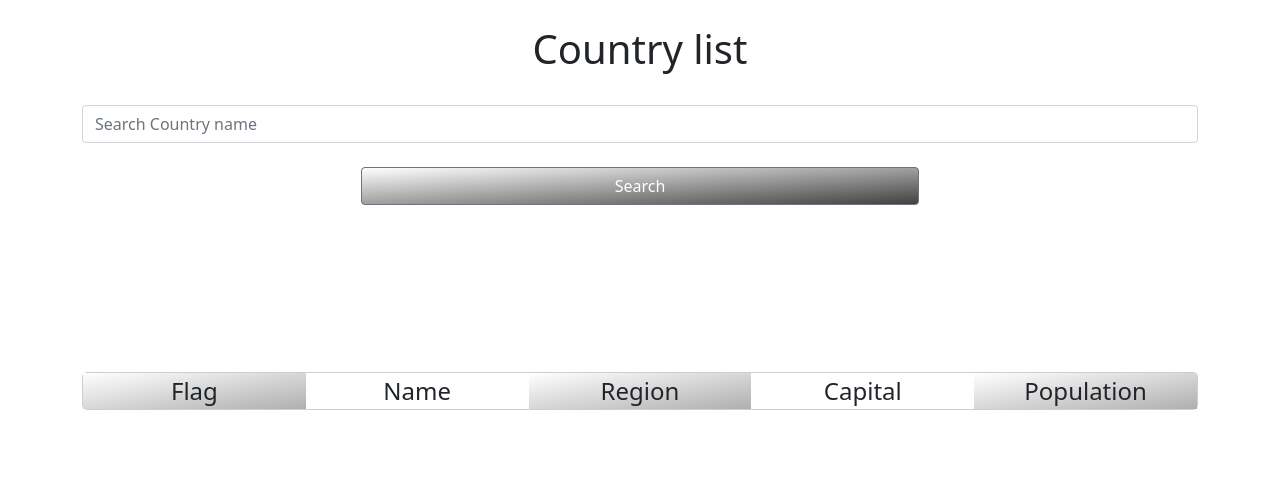
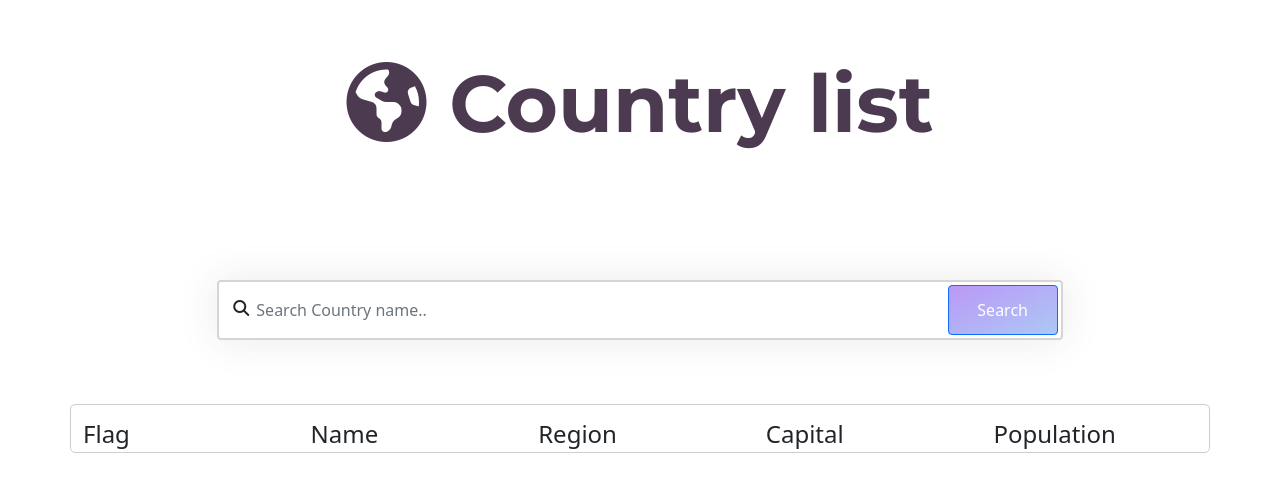
Before and after one commit to kobir1989/Country-List-Api-Project, a plain HTML site: page index.html in a window 1280 px wide. Drawn offline with nearby package versions, Linux system fonts and the light colour scheme; no server answers.

Commit message:
Landing-page-complited

```diff
--- a/index.html
+++ b/index.html
@@ -1,6 +1,9 @@
 <!DOCTYPE html>
 <html lang="en">
   <head>
+    <link rel="preconnect" href="https://fonts.googleapis.com">
+<link rel="preconnect" href="https://fonts.gstatic.com" crossorigin>
+<link href="https://fonts.googleapis.com/css2?family=Montserrat:wght@100;700&family=Shadows+Into+Light&display=swap" rel="stylesheet">
     <meta charset="UTF-8" />
     <meta http-equiv="X-UA-Compatible" content="IE=edge" />
     <meta name="viewport" content="width=device-width, initial-scale=1.0" />
@@ -10,42 +13,42 @@
       integrity="sha384-EVSTQN3/azprG1Anm3QDgpJLIm9Nao0Yz1ztcQTwFspd3yD65VohhpuuCOmLASjC"
       crossorigin="anonymous"
     />
+    <script
+      src="https://kit.fontawesome.com/50ba960c66.js"
+      crossorigin="anonymous"
+    ></script>
     <link rel="stylesheet" href="style.css" />
     <title>Country Name List</title>
   </head>
   <body>
+    <!--heading-->
     <div class="container">
       <div class="heading">
-        <h1>Country list</h1>
+        <h1><i class="fa-solid fa-earth-americas"></i> Country list</h1>
       </div>
-      <form class="search-form">
-        <div class="mb-4">
-          <label for="search" class="form-label"></label>
-          <input
-            type="search"
-            class="form-control"
-            id="exampleInputEmail1"
-            placeholder="Search Country name"
-          />
-        </div>
-        <div class="d-grid gap-2 col-6 mx-auto">
-          <button class="search-btn btn btn-secondary" type="button">
-            Search
-          </button>
-        </div>
-      </form>
-
+    </div>
+    <!--Serch bar with btn-->
+   <div class="search--div row height d-flex justify-content-center align-items-center">
+     <div class="col-md-8">
+       <div class="search">
+         <i class="fa fa-search"></i>
+         <input type="text" class="form-control" placeholder="Search Country name..">
+         <button class="btn btn-primary">Search</button>
+       </div>
+     </div>
+   </div>
+      <!--Api Data body-->
       <div class="page-data container">
-        <div class="data-row row">
+        <div class="heading-row row">
           <div class="data-col col">Flag</div>
           <div class="col">Name</div>
           <div class="data-col col">Region</div>
           <div class="col">Capital</div>
           <div class="data-col col">Population</div>
+          <div class="API-data"></div>
         </div>
       </div>
     </div>
-
     <script src="script.js"></script>
   </body>
 </html>
--- a/script.js
+++ b/script.js
@@ -0,0 +1,51 @@
+// function allCountry() {
+//     fetch("https://restcountries.com/v3.1/all")
+//       .then((resp) => {
+//         return resp.json();
+//       })
+//       .then((data) => {
+//         const recevedData = data;
+//         console.log(recevedData);
+//       })
+//       .catch("something went wrong");
+//   }
+//   allCountry();
+///////////////////////////////////////////////////////////////////////
+
+const displayElement = document.querySelector(".API-data");
+
+//creating html dom elements
+
+const allCountryData = function () {
+  fetch("https://restcountries.com/v3.1/all")
+    .then((resp) => {
+      return resp.json();
+    })
+    .then((data) => {
+      const recevedData = data;
+      recevedData.forEach((element) => {
+        const finalData = element;
+        //  return finalData;
+        console.log(finalData.name.common);
+        const html = `
+        <div class="nthChild data-row row">
+        <div class="col"><img class= "flag-image" src="${
+          finalData.flags.png
+        }" alt = "flag.png"></div>
+        <div class="col">${finalData.name.common}</div>
+        <div class="col">${finalData.region}</div>
+        <div class="col">${finalData.capital}</div>
+        <div class="col">${(+finalData.population / 1000000).toFixed(
+          1
+        )} Million</div>
+         </div>
+        `;
+        displayElement.insertAdjacentHTML("beforeend", html);
+      });
+    })
+    .catch("something went wrong");
+};
+
+allCountryData();
+
+// Display in dom
--- a/style.css
+++ b/style.css
@@ -1,19 +1,65 @@
+h1 {
+  font-family: "Montserrat", sans-serif;
+  font-size: 5rem;
+  font-weight: bold;
+  color: #4c3a51;
+}
+
 .heading {
-  padding-top: 25px;
+  margin-top: 5%;
   text-align: center;
 }
 .page-data {
-  margin-top: 15%;
+  margin-top: 5%;
   border-radius: 5px;
   border: solid 1px rgb(207, 205, 205);
 }
 .data-row {
-  text-align: center;
+  margin-top: 1%;
   font-size: 1.5rem;
-}
-.data-col {
-  background-image: linear-gradient(to top left, rgb(175, 175, 175), white);
 }
 .search-btn {
   background-image: linear-gradient(to top left, rgb(66, 65, 65), white);
 }
+.flag-image {
+  width: 100px;
+  border-radius: 5px;
+  height: 50px;
+}
+.nthChild:nth-child(odd) {
+  background-image: linear-gradient(to top left, #cbdcf7, #cbb3f5);
+  border: solid 1px rgb(221, 219, 219);
+}
+
+.heading-row {
+  margin-top: 1%;
+  font-size: 1.5rem;
+}
+
+.search {
+  position: relative;
+  box-shadow: 0 0 40px rgba(51, 51, 51, 0.1);
+}
+
+.search input {
+  height: 60px;
+  text-indent: 25px;
+  border: 2px solid #d6d4d4;
+}
+.search .fa-search {
+  position: absolute;
+  top: 20px;
+  left: 16px;
+}
+
+.search button {
+  position: absolute;
+  top: 5px;
+  right: 5px;
+  height: 50px;
+  width: 110px;
+  background-image: linear-gradient(to top left, #acc8f5, #bb98f7);
+}
+.search--div {
+  margin-top: 10%;
+}
```
